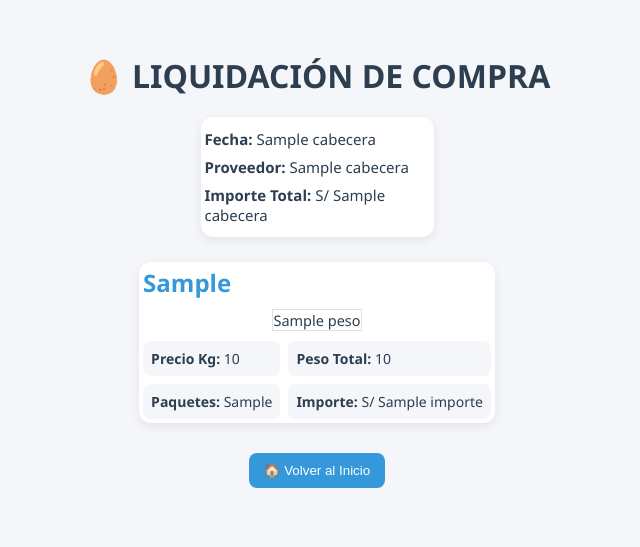
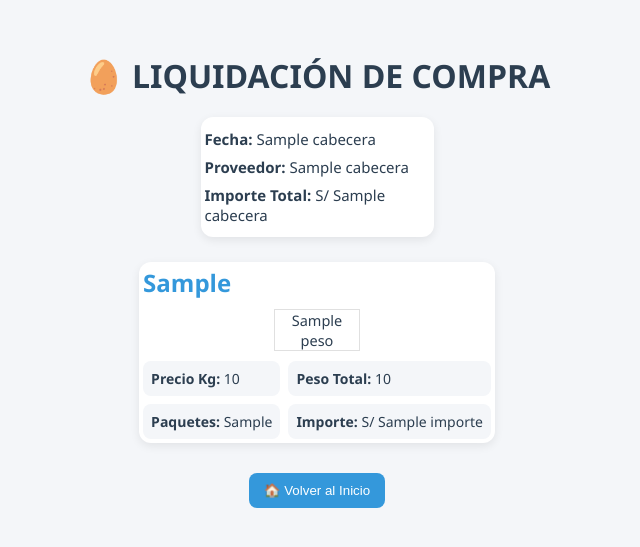
Before and after one commit to RodrigoLZ0608/FacturacionHuevos, a Flask app: template templates/ver_liquidacion.html in a window 1280 px wide. Shown: the top 547 px of the page, without its empty margins (323-963 px from the left). Run offline with Flask 3, Linux system fonts and the light colour scheme; the template is opened without the code that fills it: most values are stand-ins (such as "Sample title", 1, 10 or a date in 2020); some libraries are stand-ins or nearby versions.

```diff
--- a/templates/ver_liquidacion.html
+++ b/templates/ver_liquidacion.html
@@ -53,7 +53,7 @@ h1{
 
 /* TABLA PESOS */
 table{
-    width:max-content;
+    width:25%;
     border-collapse:collapse;
     margin:auto;
 }
```
